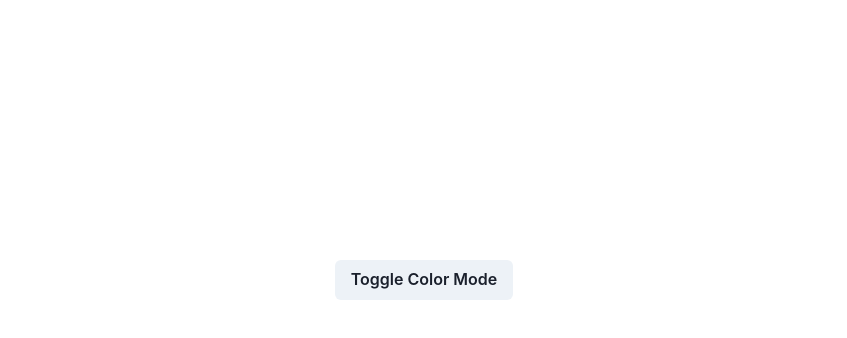
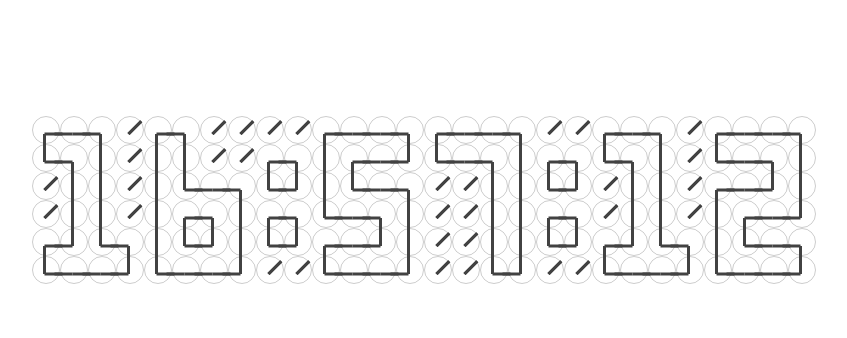
Before and after one commit to akazwz/start-page, a Next.js app: page / in a window 1280 px wide. Shown: the top 338 px of the page, without its empty margins (216-1063 px from the left). Built offline with nearby package versions, Linux system fonts and the light colour scheme.

Commit message:
add clock

```diff
--- /dev/null
+++ b/components/Clock/Clock.tsx
@@ -0,0 +1,21 @@
+import { FC } from 'react'
+import { Container, Line } from './style'
+import { useColorModeValue } from '@chakra-ui/react'
+
+interface ICircle{
+	rotate: [number, number]
+}
+
+const Clock: FC<ICircle> = ({ rotate }) => {
+	const containerBorderColor = useColorModeValue('rgba(0,0,0,.2)', '#eeeeee47')
+	const lineColor = useColorModeValue('rgb(66, 66, 66)', '#eee')
+	return (
+		<Container borderColor={containerBorderColor}>
+			{rotate.map((number, index) => (
+				<Line key={index} color={lineColor} rotate={number} />
+			))}
+		</Container>
+	)
+}
+
+export default Clock
--- /dev/null
+++ b/components/Clock/style.tsx
@@ -0,0 +1,44 @@
+import styled from '@emotion/styled'
+
+export const Container = styled.div<{ borderColor: string }>`
+  position: relative;
+  width: 100%;
+  height: 100%;
+  border-radius: 45px;
+  border: 1px solid ${({ borderColor }) => borderColor};
+`
+
+export const Line = styled.div<{ color: string; rotate: number }>`
+  position: absolute;
+  z-index: 5;
+  width: 3px;
+  height: 23px;
+  background: ${({ color }) => color};
+  right: 50%;
+  top: -2%;
+  transform-origin: bottom;
+  transform: rotate(${({ rotate }) => rotate}deg);
+  margin-left: -2px;
+  transition: all 1s;
+  @media only screen and (max-width: 1400px) {
+    & {
+      height: 18px;
+    }
+  }
+  @media only screen and (max-width: 1150px) {
+    & {
+      width: 2px;
+      height: 14px;
+    }
+  }
+  @media only screen and (max-width: 900px) {
+    & {
+      height: 11px;
+    }
+  }
+  @media only screen and (max-width: 700px) {
+    & {
+      height: 9px;
+    }
+  }
+`
--- /dev/null
+++ b/components/block/Block.tsx
@@ -0,0 +1,28 @@
+import { FC } from 'react'
+import { separator } from '../../src/constants/numbers'
+import { BlockType } from '../../src/constants/types'
+import Clock from '../Clock/Clock'
+import { Container } from './style'
+
+interface IBlock{
+	number: BlockType;
+}
+
+export const Block: FC<IBlock> = ({ number }) => {
+	return (
+		<Container separator={4}>
+			{number.map((clock, index) => (
+				<Clock key={index} rotate={clock} />
+			))}
+		</Container>
+	)
+}
+export const Separator = () => {
+	return (
+		<Container separator={2}>
+			{separator.map((clock, index) => (
+				<Clock key={index} rotate={clock} />
+			))}
+		</Container>
+	)
+}
--- /dev/null
+++ b/components/block/style.ts
@@ -0,0 +1,48 @@
+import styled from '@emotion/styled'
+
+type props = {
+	separator: 2 | 4;
+};
+
+export const Container = styled.div<props>`
+  display: grid;
+  justify-content: center;
+  grid-template-columns: repeat(${({ separator }) => separator}, 32px);
+  grid-template-rows: repeat(6, 32px);
+  margin-bottom: 10rem;
+  align-items: center;
+  direction: rtl;
+  @media only screen and (max-width: 1400px) {
+    & {
+      grid-template-columns: repeat(${({ separator }) => separator}, 28px);
+      grid-template-rows: repeat(6, 28px);
+    }
+  }
+  @media only screen and (max-width: 1150px) {
+    & {
+      grid-template-columns: repeat(${({ separator }) => separator}, 28px);
+      grid-template-rows: repeat(6, 28px);
+    }
+  }
+  @media only screen and (max-width: 900px) {
+    & {
+      grid-template-columns: repeat(${({ separator }) => separator}, 23px);
+      grid-template-rows: repeat(6, 23px);
+    }
+  }
+  @media only screen and (max-width: 700px) {
+    & {
+      grid-template-columns: repeat(${({ separator }) => separator}, 18px);
+      grid-template-rows: repeat(6, 18px);
+    }
+  }
+  @media only screen and (max-width: 500px) {
+    & {
+
+      grid-template-columns: repeat(${({ separator }) => separator}, 13px);
+      grid-template-rows: repeat(6, 13px);
+    }
+  }
+`
+
+export const fuck = ''
--- /dev/null
+++ b/components/index.ts
@@ -0,0 +1,2 @@
+export { default as Clock } from './Clock/Clock'
+export { Block, Separator } from './block/Block'
--- a/pages/index.tsx
+++ b/pages/index.tsx
@@ -1,21 +1,63 @@
-import { Box, Button, Center, useColorMode } from '@chakra-ui/react'
+import { useEffect, useState } from 'react'
+import { Box, Center } from '@chakra-ui/react'
 import Head from 'next/head'
+
+import { Block, Separator } from '../components'
+import SwitchNumber from '../src/constants/numbers'
 
 import type { NextPage } from 'next'
 
+type ClockType = [string, string]
+
+interface IClock{
+	hour: ClockType
+	minute: ClockType
+	second: ClockType
+}
+
 const Home: NextPage = () => {
-	const { toggleColorMode } = useColorMode()
+	const [clock, setClock] = useState<IClock>()
+
+	useEffect(() => {
+		const interval = setInterval(() => {
+			const date = new Date()
+			let hour = date.getHours().toString().split('')
+			let minute = date.getMinutes().toString().split('')
+			let second = date.getSeconds().toString().split('')
+
+			if (hour.length === 1) {
+				hour = ['0', hour[0]]
+			}
+			if (minute.length === 1) {
+				minute = ['0', minute[0]]
+			}
+			if (second.length === 1) {
+				second = ['0', second[0]]
+			}
+			setClock({
+				hour: [hour[0], hour[1]],
+				minute: [minute[0], minute[1]],
+				second: [second[0], second[1]],
+			})
+		}, 1000)
+		return () => clearInterval(interval)
+	}, [])
+
 	return (
 		<>
 			<Head>
 				<title>Start Page</title>
-				<meta name={'content-type'} content={'utf-8'} />
 			</Head>
 			<Box>
 				<Center minH="70vh">
-					<Button onClick={toggleColorMode}>
-						Toggle Color Mode
-					</Button>
+					<Block number={SwitchNumber(clock?.hour[0] || '0')} />
+					<Block number={SwitchNumber(clock?.hour[1] || '0')} />
+					<Separator />
+					<Block number={SwitchNumber(clock?.minute[0] || '0')} />
+					<Block number={SwitchNumber(clock?.minute[1] || '0')} />
+					<Separator />
+					<Block number={SwitchNumber(clock?.second[0] || '0')} />
+					<Block number={SwitchNumber(clock?.second[1] || '0')} />
 				</Center>
 			</Box>
 		</>
--- /dev/null
+++ b/src/constants/directions.ts
@@ -0,0 +1,13 @@
+import { ClockRotate } from './types'
+
+export const IDLE: ClockRotate = [45, 45]
+export const TOP_TOP: ClockRotate = [0, 0]
+export const TOP_RIGHT: ClockRotate = [0, 90]
+export const TOP_BOTTOM: ClockRotate = [0, 180]
+export const TOP_LEFT: ClockRotate = [0, 270]
+export const RIGHT_RIGHT: ClockRotate = [90, 90]
+export const RIGHT_BOTTOM: ClockRotate = [90, 180]
+export const RIGHT_LEFT: ClockRotate = [90, 270]
+export const BOTTOM_BOTTOM: ClockRotate = [180, 180]
+export const BOTTOM_LEFT: ClockRotate = [180, 270]
+export const LEFT_LEFT: ClockRotate = [270, 270]
--- /dev/null
+++ b/src/constants/numbers.ts
@@ -0,0 +1,357 @@
+import { BlockType, ClockRotate } from './types'
+import {
+	IDLE,
+	RIGHT_BOTTOM,
+	TOP_BOTTOM,
+	TOP_LEFT,
+	TOP_RIGHT,
+	RIGHT_RIGHT,
+	RIGHT_LEFT,
+	BOTTOM_LEFT,
+} from './directions'
+
+export const separator: BlockType = [
+	// first
+	IDLE,
+	IDLE,
+	// second
+	BOTTOM_LEFT,
+	RIGHT_BOTTOM,
+	// third
+	TOP_LEFT,
+	TOP_RIGHT,
+	// fourth
+	BOTTOM_LEFT,
+	RIGHT_BOTTOM,
+	// fifth
+	TOP_LEFT,
+	TOP_RIGHT,
+	// sixth
+	IDLE,
+	IDLE,
+]
+export const numberZero: BlockType = [
+	BOTTOM_LEFT,
+	RIGHT_LEFT,
+	RIGHT_LEFT,
+	RIGHT_BOTTOM,
+	TOP_BOTTOM,
+	BOTTOM_LEFT,
+	RIGHT_BOTTOM,
+	TOP_BOTTOM,
+	TOP_BOTTOM,
+	TOP_BOTTOM,
+	TOP_BOTTOM,
+	TOP_BOTTOM,
+	TOP_BOTTOM,
+	TOP_BOTTOM,
+	TOP_BOTTOM,
+	TOP_BOTTOM,
+	TOP_BOTTOM,
+	TOP_LEFT,
+	TOP_RIGHT,
+	TOP_BOTTOM,
+	TOP_LEFT,
+	RIGHT_LEFT,
+	RIGHT_LEFT,
+	TOP_RIGHT,
+]
+export const numberOne: BlockType = [
+	IDLE,
+	BOTTOM_LEFT,
+	RIGHT_LEFT,
+	RIGHT_BOTTOM,
+	IDLE,
+	TOP_BOTTOM,
+	BOTTOM_LEFT,
+	TOP_RIGHT,
+	IDLE,
+	TOP_BOTTOM,
+	TOP_BOTTOM,
+	IDLE,
+	IDLE,
+	TOP_BOTTOM,
+	TOP_BOTTOM,
+	IDLE,
+	BOTTOM_LEFT,
+	TOP_RIGHT,
+	TOP_LEFT,
+	RIGHT_BOTTOM,
+	TOP_LEFT,
+	RIGHT_LEFT,
+	RIGHT_LEFT,
+	TOP_RIGHT,
+]
+export const numberTwo: BlockType = [
+	BOTTOM_LEFT,
+	RIGHT_LEFT,
+	RIGHT_LEFT,
+	RIGHT_BOTTOM,
+	TOP_BOTTOM,
+	BOTTOM_LEFT,
+	RIGHT_LEFT,
+	TOP_RIGHT,
+	TOP_BOTTOM,
+	TOP_LEFT,
+	RIGHT_LEFT,
+	RIGHT_BOTTOM,
+	TOP_LEFT,
+	RIGHT_LEFT,
+	RIGHT_BOTTOM,
+	TOP_BOTTOM,
+	BOTTOM_LEFT,
+	RIGHT_LEFT,
+	TOP_RIGHT,
+	TOP_BOTTOM,
+	TOP_LEFT,
+	RIGHT_LEFT,
+	RIGHT_LEFT,
+	TOP_RIGHT,
+]
+export const numberThree: BlockType = [
+	BOTTOM_LEFT,
+	RIGHT_LEFT,
+	RIGHT_LEFT,
+	RIGHT_BOTTOM,
+	TOP_BOTTOM,
+	BOTTOM_LEFT,
+	RIGHT_LEFT,
+	TOP_RIGHT,
+	TOP_BOTTOM,
+	TOP_LEFT,
+	RIGHT_LEFT,
+	RIGHT_BOTTOM,
+	TOP_BOTTOM,
+	BOTTOM_LEFT,
+	RIGHT_LEFT,
+	TOP_RIGHT,
+	TOP_BOTTOM,
+	TOP_LEFT,
+	RIGHT_LEFT,
+	RIGHT_BOTTOM,
+	TOP_LEFT,
+	RIGHT_LEFT,
+	RIGHT_LEFT,
+	TOP_RIGHT,
+]
+export const numberFour: BlockType = [
+	// first
+	BOTTOM_LEFT,
+	RIGHT_BOTTOM,
+	BOTTOM_LEFT,
+	RIGHT_BOTTOM,
+	// second
+	TOP_BOTTOM,
+	TOP_BOTTOM,
+	TOP_BOTTOM,
+	TOP_BOTTOM,
+	// third
+	TOP_BOTTOM,
+	TOP_LEFT,
+	TOP_RIGHT,
+	TOP_BOTTOM,
+	// fourth
+	TOP_BOTTOM,
+	BOTTOM_LEFT,
+	RIGHT_LEFT,
+	TOP_RIGHT,
+	// fifth
+	TOP_BOTTOM,
+	TOP_BOTTOM,
+	IDLE,
+	IDLE,
+	// sixth
+	TOP_LEFT,
+	TOP_RIGHT,
+	IDLE,
+	IDLE,
+]
+export const numberFive: BlockType = [
+	// first
+	BOTTOM_LEFT,
+	RIGHT_LEFT,
+	RIGHT_LEFT,
+	RIGHT_BOTTOM,
+	// second
+	TOP_LEFT,
+	RIGHT_LEFT,
+	RIGHT_BOTTOM,
+	TOP_BOTTOM,
+	// third
+	BOTTOM_LEFT,
+	RIGHT_LEFT,
+	TOP_RIGHT,
+	TOP_BOTTOM,
+	// fourth
+	TOP_BOTTOM,
+	BOTTOM_LEFT,
+	RIGHT_LEFT,
+	TOP_RIGHT,
+	// fifth
+	TOP_BOTTOM,
+	TOP_LEFT,
+	RIGHT_LEFT,
+	RIGHT_BOTTOM,
+	// sixth
+	TOP_LEFT,
+	RIGHT_LEFT,
+	RIGHT_LEFT,
+	TOP_RIGHT,
+]
+export const numberSix: BlockType = [
+	// first
+	IDLE,
+	IDLE,
+	BOTTOM_LEFT,
+	RIGHT_BOTTOM,
+	// second
+	IDLE,
+	IDLE,
+	TOP_BOTTOM,
+	TOP_BOTTOM,
+	// third
+	BOTTOM_LEFT,
+	RIGHT_LEFT,
+	TOP_RIGHT,
+	TOP_BOTTOM,
+	// fourth
+	TOP_BOTTOM,
+	BOTTOM_LEFT,
+	RIGHT_BOTTOM,
+	TOP_BOTTOM,
+	// fifth
+	TOP_BOTTOM,
+	TOP_LEFT,
+	TOP_RIGHT,
+	TOP_BOTTOM,
+	// sixth
+	TOP_LEFT,
+	RIGHT_LEFT,
+	RIGHT_LEFT,
+	TOP_RIGHT,
+]
+export const numberSeven: BlockType = [
+	// first
+	BOTTOM_LEFT,
+	RIGHT_LEFT,
+	RIGHT_LEFT,
+	RIGHT_BOTTOM,
+	// second
+	TOP_BOTTOM,
+	BOTTOM_LEFT,
+	RIGHT_LEFT,
+	TOP_RIGHT,
+	// third
+	TOP_BOTTOM,
+	TOP_BOTTOM,
+	IDLE,
+	IDLE,
+	// fourth
+	TOP_BOTTOM,
+	TOP_BOTTOM,
+	IDLE,
+	IDLE,
+	// fifth
+	TOP_BOTTOM,
+	TOP_BOTTOM,
+	IDLE,
+	IDLE,
+	// sixth
+	TOP_LEFT,
+	TOP_RIGHT,
+	IDLE,
+	IDLE,
+]
+export const numberEight: BlockType = [
+	// first
+	BOTTOM_LEFT,
+	RIGHT_LEFT,
+	RIGHT_LEFT,
+	RIGHT_BOTTOM,
+	// second
+	TOP_BOTTOM,
+	BOTTOM_LEFT,
+	RIGHT_BOTTOM,
+	TOP_BOTTOM,
+	// third
+	TOP_BOTTOM,
+	TOP_LEFT,
+	TOP_RIGHT,
+	TOP_BOTTOM,
+	// fourth
+	TOP_BOTTOM,
+	BOTTOM_LEFT,
+	RIGHT_BOTTOM,
+	TOP_BOTTOM,
+	// fifth
+	TOP_BOTTOM,
+	TOP_LEFT,
+	TOP_RIGHT,
+	TOP_BOTTOM,
+	// sixth
+	TOP_LEFT,
+	RIGHT_LEFT,
+	RIGHT_LEFT,
+	TOP_RIGHT,
+]
+export const numberNine: BlockType = [
+	// first
+	BOTTOM_LEFT,
+	RIGHT_LEFT,
+	RIGHT_LEFT,
+	RIGHT_BOTTOM,
+	// second
+	TOP_BOTTOM,
+	BOTTOM_LEFT,
+	RIGHT_BOTTOM,
+	TOP_BOTTOM,
+	// third
+	TOP_BOTTOM,
+	TOP_LEFT,
+	TOP_RIGHT,
+	TOP_BOTTOM,
+	// fourth
+	TOP_BOTTOM,
+	BOTTOM_LEFT,
+	RIGHT_LEFT,
+	TOP_RIGHT,
+	// fifth
+	TOP_BOTTOM,
+	TOP_BOTTOM,
+	IDLE,
+	IDLE,
+	// sixth
+	TOP_LEFT,
+	TOP_RIGHT,
+	IDLE,
+	IDLE,
+]
+
+const SwitchNumber = (number: string) => {
+	switch (number) {
+		case '0':
+			return numberZero
+		case '1':
+			return numberOne
+		case '2':
+			return numberTwo
+		case '3':
+			return numberThree
+		case '4':
+			return numberFour
+		case '5':
+			return numberFive
+		case '6':
+			return numberSix
+		case '7':
+			return numberSeven
+		case '8':
+			return numberEight
+		case '9':
+			return numberNine
+		default:
+			return separator
+	}
+}
+
+export default SwitchNumber
--- /dev/null
+++ b/src/constants/types.ts
@@ -0,0 +1,5 @@
+export type ClockRotate = [number, number]
+
+type Tuple<TItem, TLength extends number> = [TItem, ...TItem[]] & { length: TLength }
+
+export type BlockType = Tuple<ClockRotate, 24 | 12>
```
